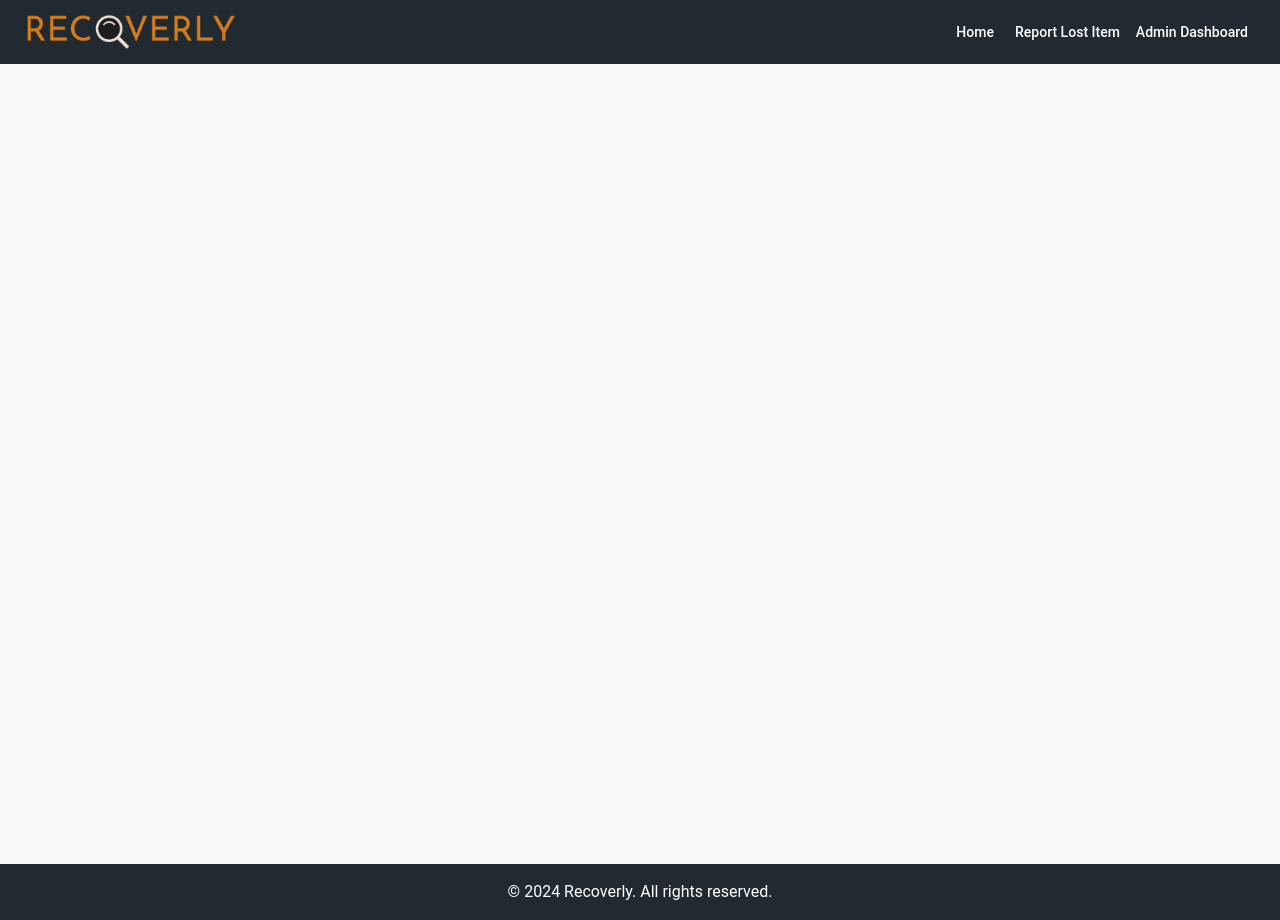
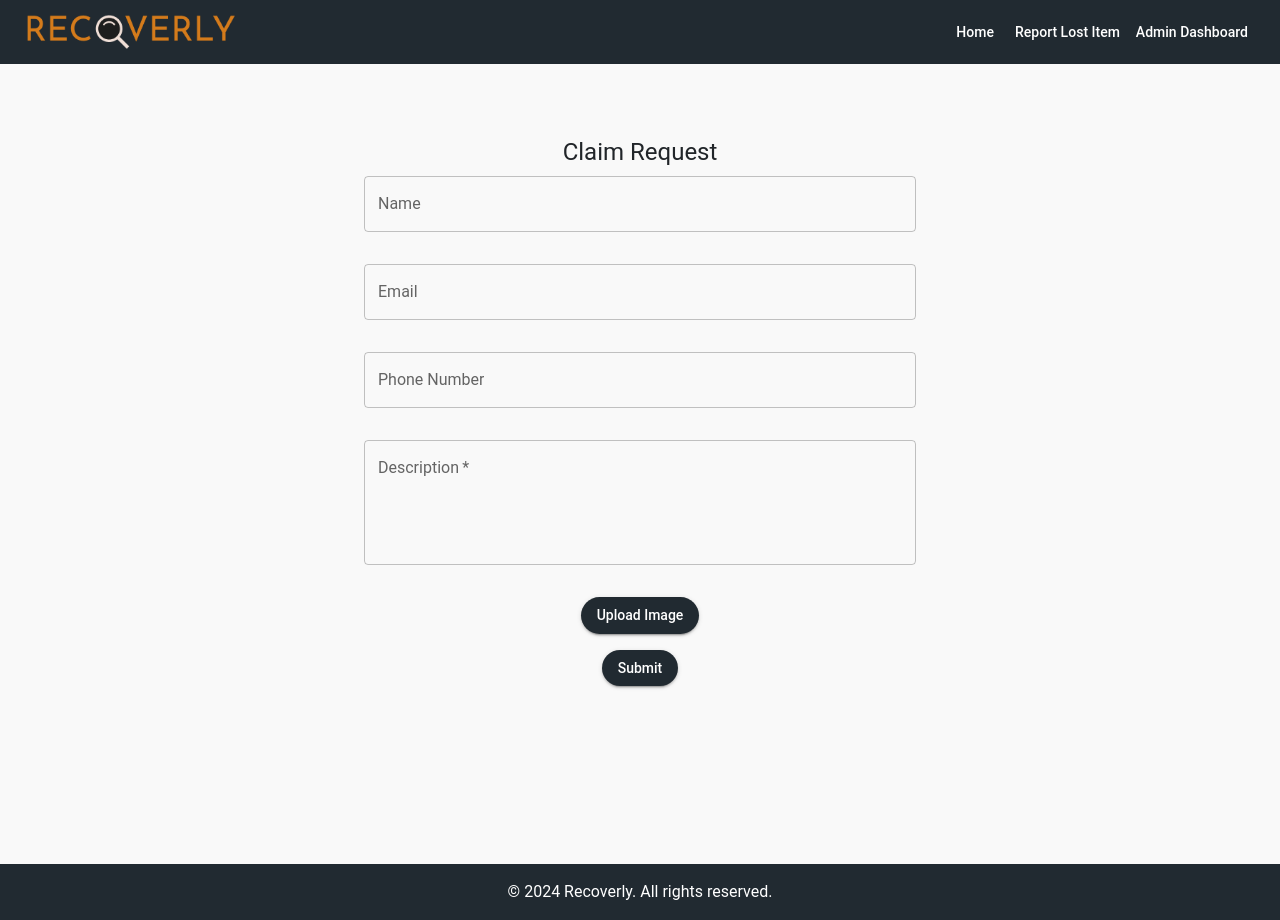
Before and after one commit to alexjoabraham/Capstone-Project-Recoverly, a React (Create React App) app in the folder recoverly-app/frontend/: page /claim-request/1 in a window 1280 px wide. Built offline with nearby package versions, Linux system fonts and the light colour scheme; no server answers.

Commit message:
User Claim Request Page - WIP

```diff
--- a/recoverly-app/frontend/src/App.js
+++ b/recoverly-app/frontend/src/App.js
@@ -13,6 +13,7 @@ import UserHomePage from './components/UserHomePage';
 import HomePage from './components/HomePage';
 import AdminDashboard from './components/AdminDashboard';
 import ClaimItemsPage from './components/ClaimItemsPage';
+import UserClaimRequest from './components/UserClaimRequest';
 import theme from './theme';
 
 function App() {
@@ -29,6 +30,7 @@ function App() {
             <Route path="/user-login" element={<UserLogin />} />
             <Route path="/user-homepage" element={<UserHomePage />} />
             <Route path="/claim-items" element={<ClaimItemsPage />} />
+            <Route path="/claim-request/:id" element={<UserClaimRequest />} />
             {/* <Route path="/" element={<AdminRegister />} />  */}
             <Route path="/" element={<HomePage />} />
             <Route path="/admin-dashboard" element={<AdminDashboard />} />
--- a/recoverly-app/frontend/src/components/ClaimItemsPage.js
+++ b/recoverly-app/frontend/src/components/ClaimItemsPage.js
@@ -1,9 +1,11 @@
 import React, { useEffect, useState } from 'react';
 import axios from 'axios';
+import { useNavigate } from 'react-router-dom';
 import { Container, Card, CardContent, CardActions, Button, Typography, Grid } from '@mui/material';
 
 const ClaimItemsPage = () => {
     const [foundItems, setFoundItems] = useState([]);
+    const navigate = useNavigate();
 
     useEffect(() => {
         const fetchFoundItems = async () => {
@@ -20,6 +22,7 @@ const ClaimItemsPage = () => {
 
     const handleClaim = (itemId) => {
         // console.log(`Claiming item with ID: ${itemId}`);
+        navigate(`/claim-request/${itemId}`);
     };
 
     return (
--- /dev/null
+++ b/recoverly-app/frontend/src/components/UserClaimRequest.js
@@ -0,0 +1,103 @@
+import React, { useEffect, useState } from 'react';
+import axios from 'axios';
+import { useParams } from 'react-router-dom';
+import { Container, TextField, Button, Typography, Box } from '@mui/material';
+
+const UserClaimRequest = () => {
+    const { itemId } = useParams();
+    const [userDetails, setUserDetails] = useState({});
+    const [claimDescription, setClaimDescription] = useState('');
+    const [claimImage, setClaimImage] = useState(null);
+
+    useEffect(() => {
+        const fetchUserDetails = async () => {
+            try {
+                const response = await axios.get('http://localhost:5000/api/users/user-details');
+                setUserDetails(response.data);
+            } catch (error) {
+                console.error('Error fetching user details:', error);
+            }
+        };
+
+        fetchUserDetails();
+    }, []);
+
+    const handleImageChange = (event) => {
+        setClaimImage(event.target.files[0]);
+    };
+
+    const handleSubmit = async (event) => {
+        event.preventDefault();
+
+        const formData = new FormData();
+        formData.append('user_id', userDetails._id);
+        formData.append('founditem_id', itemId);
+        formData.append('claim_image', claimImage);
+        formData.append('userclaim_description', claimDescription);
+
+        try {
+            await axios.post('http://localhost:5000/api/claims', formData, {
+                headers: { 'Content-Type': 'multipart/form-data' },
+            });
+            alert('Claim request submitted successfully!');
+        } catch (error) {
+            console.error('Error submitting claim request:', error);
+        }
+    };
+
+    return (
+        <Container maxWidth="sm" sx={{ marginTop: 4 }}>
+            <Typography variant="h5" gutterBottom>
+                Claim Request
+            </Typography>
+            <form onSubmit={handleSubmit}>
+                <Box sx={{ marginBottom: 2 }}>
+                    <TextField
+                        label="Name"
+                        fullWidth
+                        value={userDetails.user_name || ''}
+                        InputProps={{ readOnly: true }}
+                    />
+                </Box>
+                <Box sx={{ marginBottom: 2 }}>
+                    <TextField
+                        label="Email"
+                        fullWidth
+                        value={userDetails.user_email || ''}
+                        InputProps={{ readOnly: true }}
+                    />
+                </Box>
+                <Box sx={{ marginBottom: 2 }}>
+                    <TextField
+                        label="Phone Number"
+                        fullWidth
+                        value={userDetails.user_phone || ''}
+                        InputProps={{ readOnly: true }}
+                    />
+                </Box>
+                <Box sx={{ marginBottom: 2 }}>
+                    <TextField
+                        label="Description"
+                        fullWidth
+                        multiline
+                        rows={4}
+                        value={claimDescription}
+                        onChange={(e) => setClaimDescription(e.target.value)}
+                        required
+                    />
+                </Box>
+                <Box sx={{ marginBottom: 2 }}>
+                    <Button variant="contained" component="label">
+                        Upload Image
+                        <input type="file" hidden onChange={handleImageChange} />
+                    </Button>
+                </Box>
+                <Button variant="contained" color="primary" type="submit">
+                    Submit
+                </Button>
+            </form>
+        </Container>
+    );
+};
+
+export default UserClaimRequest;
```
Also changed, not shown: 2 other files (tests, documents, lock files or other folders).
